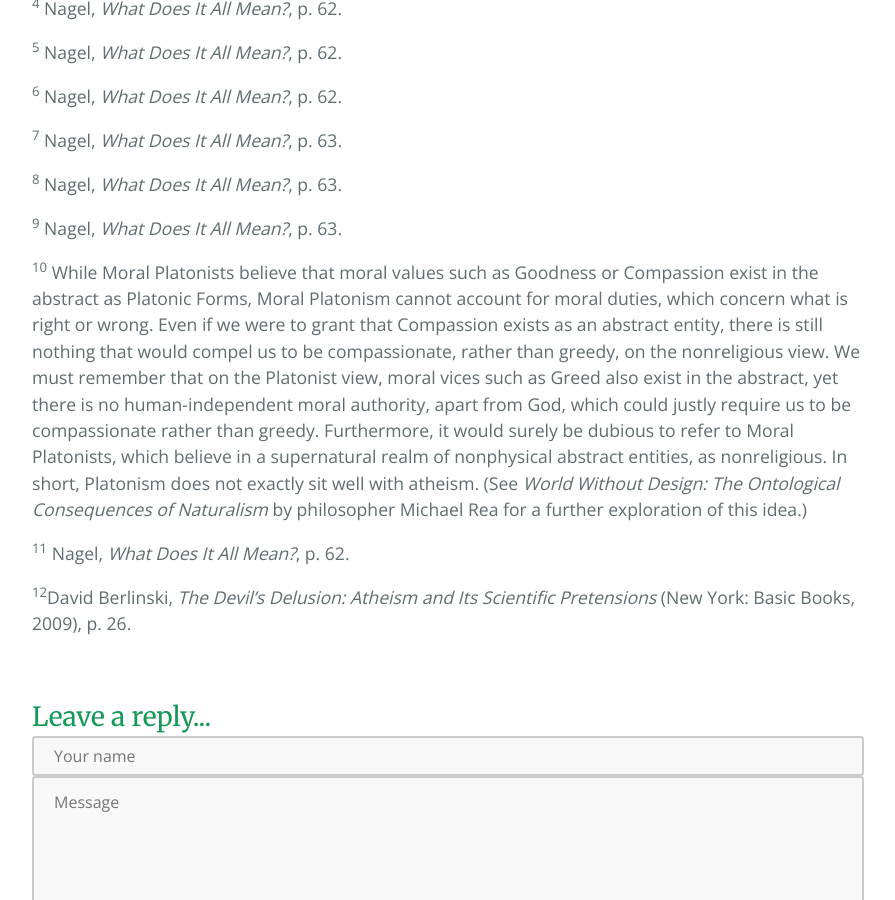
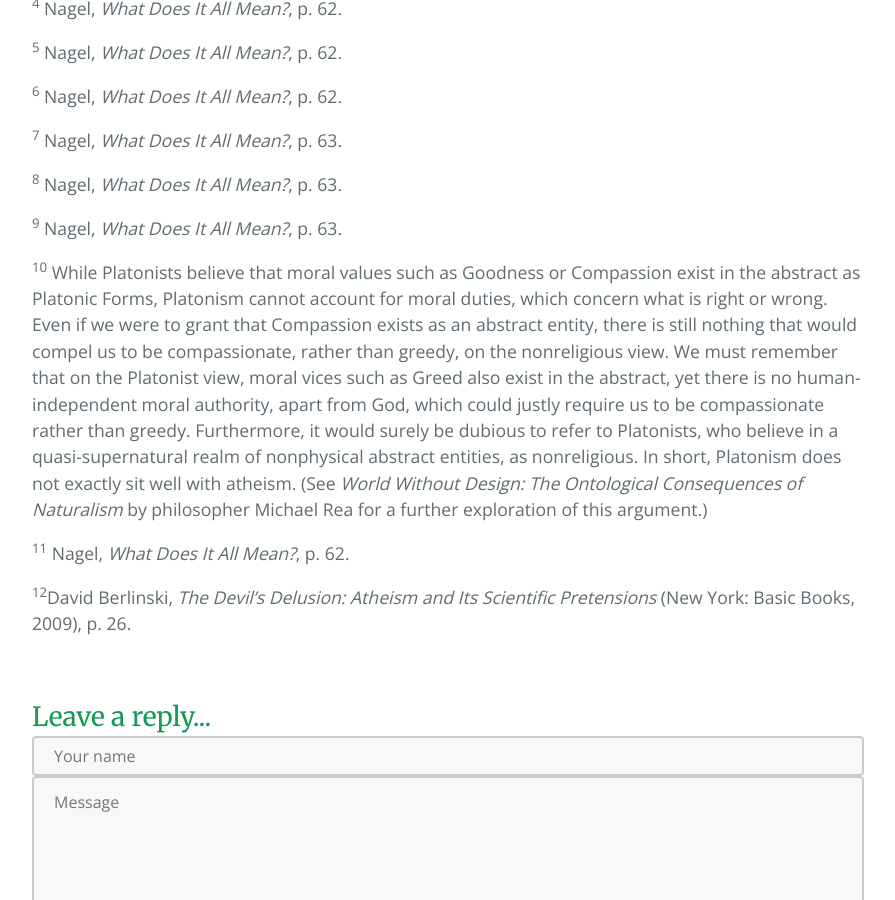
Before and after one commit to second-breakfast/second-breakfast.github.io, a Jekyll site: the page built from _posts/2019-07-13-nagel-morality.markdown, in a window 1280 px wide and 900 px high, scrolled down 4442 px. Shown: the whole window, without its empty margins (192-1087 px from the left). Built offline with Jekyll 4.4.1, drawn with Linux system fonts in a browser that asks for light colours.

Commit message:
Update Nagel post

```diff
--- a/_posts/2019-07-13-nagel-morality.markdown
+++ b/_posts/2019-07-13-nagel-morality.markdown
@@ -71,7 +71,7 @@ We have seen that Nagel’s objections to the religious foundation of morality,
 
 <sup>9</sup> Nagel, *What Does It All Mean?*, p. 63.
 
-<sup>10</sup> While Moral Platonists believe that moral values such as Goodness or Compassion exist in the abstract as Platonic Forms, Moral Platonism cannot account for moral duties, which concern what is right or wrong. Even if we were to grant that Compassion exists as an abstract entity, there is still nothing that would compel us to be compassionate, rather than greedy, on the nonreligious view. We must remember that on the Platonist view, moral vices such as Greed also exist in the abstract, yet there is no human-independent moral authority, apart from God, which could justly require us to be compassionate rather than greedy. Furthermore, it would surely be dubious to refer to Moral Platonists, which believe in a supernatural realm of nonphysical abstract entities, as nonreligious. In short, Platonism does not exactly sit well with atheism. (See *World Without Design: The Ontological Consequences of Naturalism* by philosopher Michael Rea for a further exploration of this idea.)
+<sup>10</sup> While Platonists believe that moral values such as Goodness or Compassion exist in the abstract as Platonic Forms, Platonism cannot account for moral duties, which concern what is right or wrong. Even if we were to grant that Compassion exists as an abstract entity, there is still nothing that would compel us to be compassionate, rather than greedy, on the nonreligious view. We must remember that on the Platonist view, moral vices such as Greed also exist in the abstract, yet there is no human-independent moral authority, apart from God, which could justly require us to be compassionate rather than greedy. Furthermore, it would surely be dubious to refer to Platonists, who believe in a quasi-supernatural realm of nonphysical abstract entities, as nonreligious. In short, Platonism does not exactly sit well with atheism. (See *World Without Design: The Ontological Consequences of Naturalism* by philosopher Michael Rea for a further exploration of this argument.)
 
 <sup>11</sup> Nagel, *What Does It All Mean?*, p. 62.
 
```
